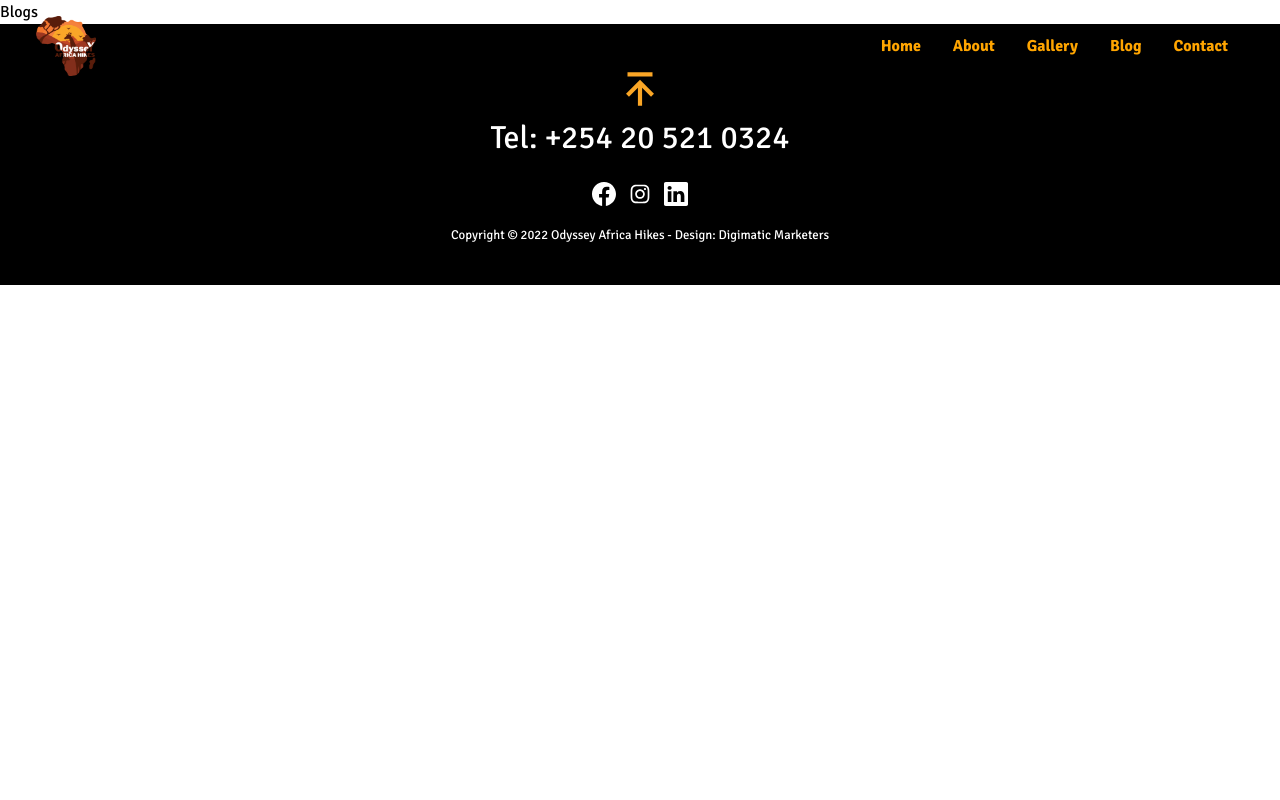
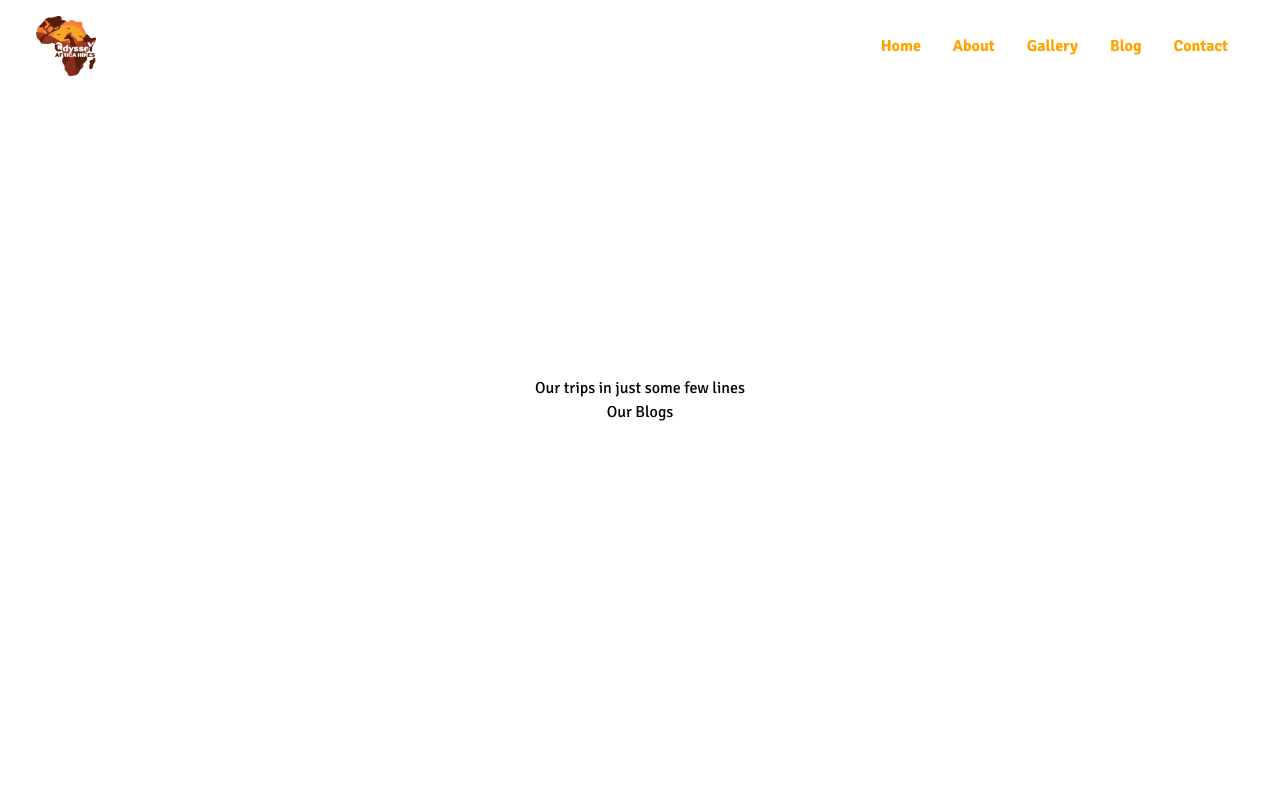
Before and after one commit to JoshMuasya/Odyssey-3.0, a Next.js app: page /Blogs in a window 1280 px wide. Shown: the top 800 px of the page. Built offline with nearby package versions, Linux system fonts and the light colour scheme.

Commit message:
Made changes in Blog Pages

```diff
--- a/pages/Blogs.jsx
+++ b/pages/Blogs.jsx
@@ -2,7 +2,21 @@ import React from 'react'
 
 const Blogs = () => {
   return (
-    <div>Blogs</div>
+    <div className='h-screen flex flex-col justify-center align-center items-center'>
+      <div>
+        <h3>
+          Our trips in just some few lines
+        </h3>
+      </div>
+
+      <div>
+        <h4>
+          Our Blogs
+        </h4>
+      </div>
+
+
+    </div>
   )
 }
 
```
